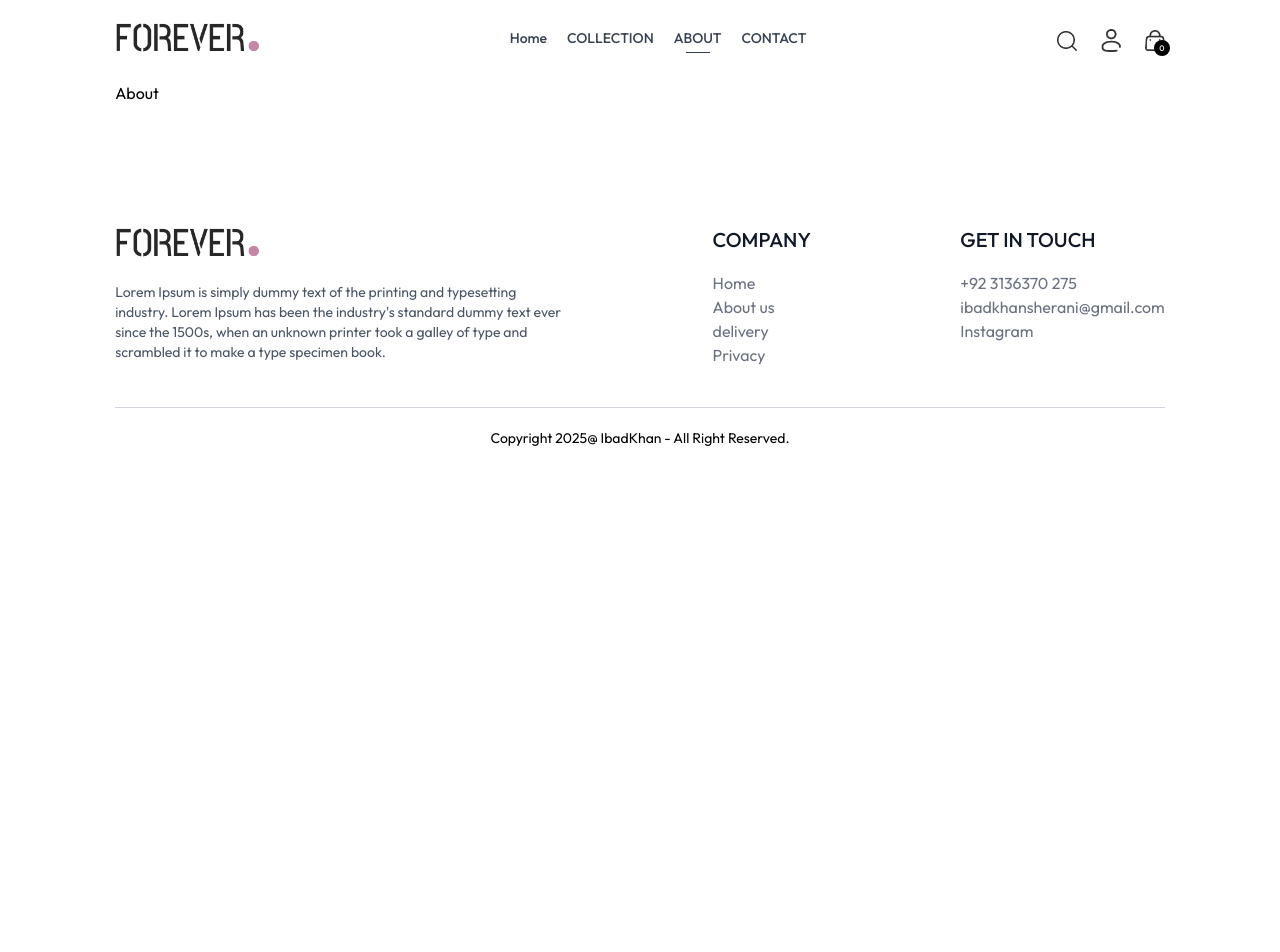
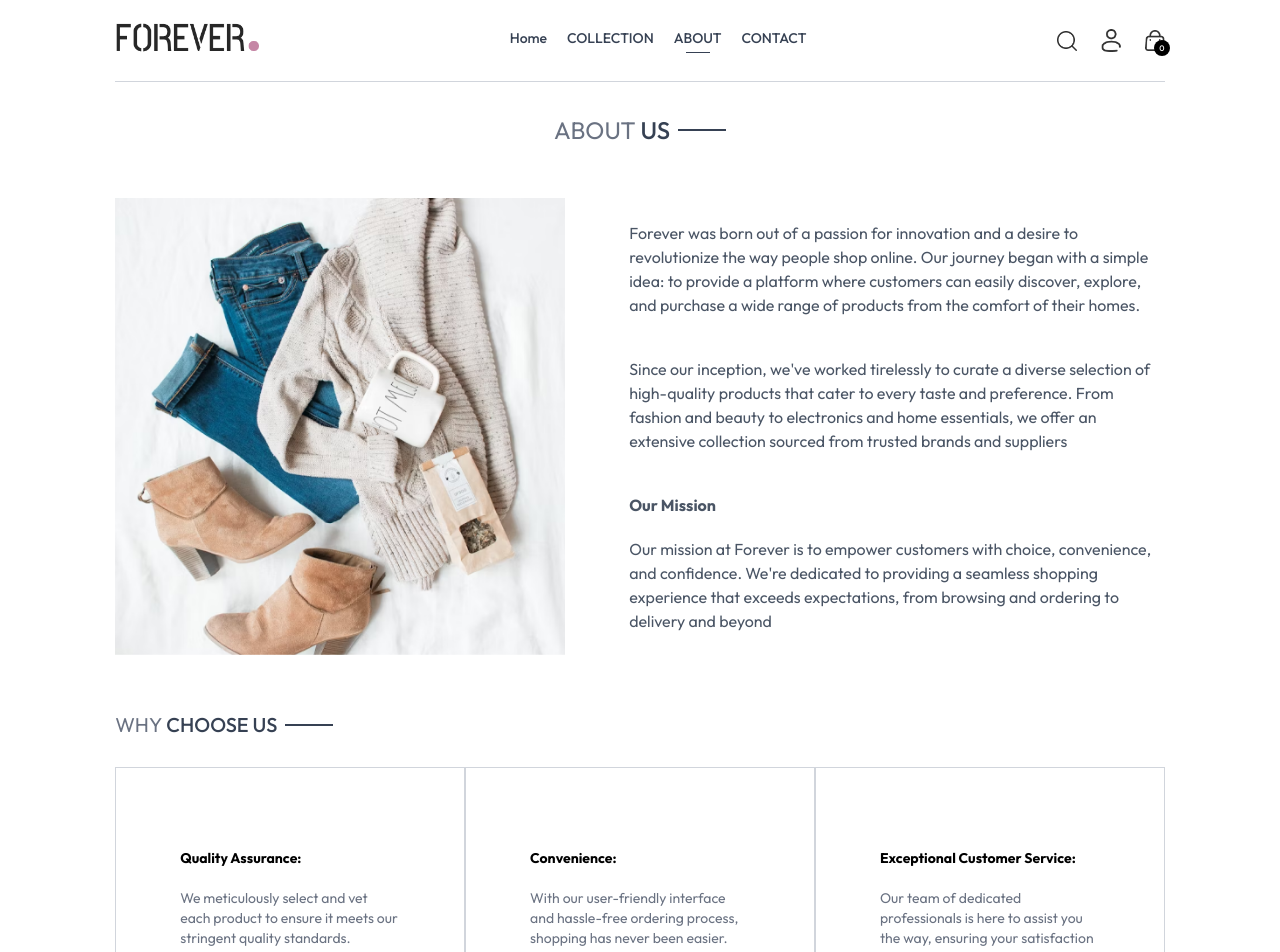
Before and after one commit to IbadKhan578/Full-Stack-Ecommerce-Website, a React (Vite) app in the folder frontend/: page /about in a window 1280 px wide. Shown: the top 952 px of the page. Before the commit the page ends 800 px from the top, so only its background shows below. Built offline with nearby package versions, Linux system fonts and the light colour scheme.

Commit message:
Added about us page

```diff
--- a/frontend/src/pages/About.jsx
+++ b/frontend/src/pages/About.jsx
@@ -1,9 +1,62 @@
 import React from 'react'
-
+import SectionTitle from '../components/SectionTitle'
+import {assets} from '../assets/assets.js'
+import NewsLetterBox from '../components/NewLetterBox.jsx'
 const About = () => {
   return (
-    <div>About</div>
-  )
+    <>
+      <div className=" text-center text-2xl border-t border-gray-300 pt-8">
+        <SectionTitle text1={"ABOUT"} text2={"US"} />
+      </div>
+      {/* image and about content */}
+      <div className="my-10 flex flex-col md:flex-row gap-16">
+        <img className="w-full md:w-[450px]" src={assets.about_img} alt="" />
+        <div className="flex flex-col justify-center gap-2 text-gray-600">
+          <p>
+            Forever was born out of a passion for innovation and a desire to
+            revolutionize the way people shop online. Our journey began with a
+            simple idea: to provide a platform where customers can easily
+            discover, explore, and purchase a wide range of products from the
+            comfort of their homes.
+          </p>  <br />
+          <p>
+            Since our inception, we've worked tirelessly to curate a diverse
+            selection of high-quality products that cater to every taste and
+            preference. From fashion and beauty to electronics and home
+            essentials, we offer an extensive collection sourced from trusted
+            brands and suppliers
+          </p> <br />
+          <b className='mb-3'>Our Mission</b>
+          <p>Our mission at Forever is to empower customers with choice, convenience, and confidence. We're dedicated to providing a seamless shopping experience that exceeds expectations, from browsing and ordering to delivery and beyond</p>
+        </div>
+      </div>
+      {/* Why choose us  */}
+      <div className='text-xl py-4'>
+        <SectionTitle text1={'WHY'} text2={'CHOOSE US'} />
+      </div>
+      {/* cards */}
+      <div className='flex  flex-col md:flex-row text-sm gap-2 sm:gap-0 mb-20'>
+        <div className='border flex-1 border-gray-300 px-10 md:px-16  py-8 sm:py-20 '>
+          <b>Quality Assurance:</b>
+          <p className='mt-5 text-gray-500'>We meticulously select and vet each product to ensure it meets our stringent quality standards.</p>
+        </div>
+        <div className='border flex-1 border-gray-300 px-10 md:px-16  py-8 sm:py-20 '>
+          <b>Convenience:</b>
+          <p className='mt-5 text-gray-500'>With our user-friendly interface and hassle-free ordering process, shopping has never been easier.</p>
+        </div>
+        <div className='border flex-1 border-gray-300 px-10 md:px-16  py-8 sm:py-20 '>
+          <b>Exceptional Customer Service:</b>
+          <p className='mt-5 text-gray-500 '>Our team of dedicated professionals is here to assist you the way, ensuring your satisfaction is our top priority.</p>
+        </div>
+
+
+      </div>
+
+      <NewsLetterBox />
+
+
+    </>
+  );
 }
 
 export default About
```
